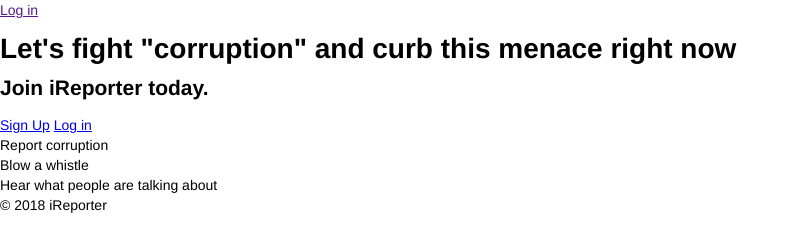
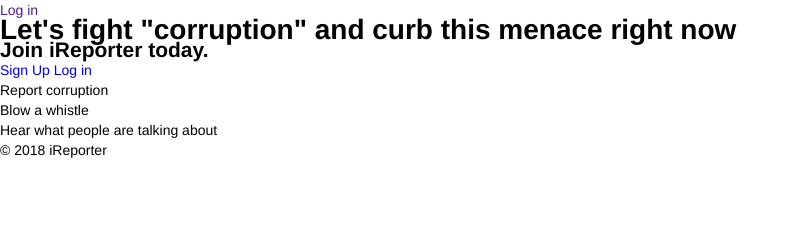
Before and after one commit to vincentiroleh/iReporter, a plain HTML site: page UI/index.html in a window 1280 px wide. Shown: the whole page, without its empty margins (0-800 px from the left). Drawn offline with Linux system fonts and the light colour scheme.

Commit message:
Created all necessary styling css files for the project

```diff
--- /dev/null
+++ b/UI/css/reset.css
@@ -0,0 +1,4 @@
+/* my personal css reset  */
+*{
+    padding: 0; margin: 0;
+}
--- a/UI/css/styles.css
+++ b/UI/css/styles.css
@@ -1,5 +1,16 @@
+@import 'reset.css';
+
+
 /* general styles */
 body{
     font-family: 'Helvetica Neue', Helvetica, Arial, sans-serif;
-    margin: 0; font-size: 14px; line-height: 20px; text-align: start; letter-spacing: normal;
+    margin: 0;
+    font-size: 14px;
+    line-height: 20px;
+    text-align: start;
+    letter-spacing: normal;
 }
+
+a{
+    text-decoration: none;
+}
```
Also changed, not shown: UI/css/buttons.css (added), UI/css/color.css (added), UI/css/footer.css (added), UI/css/login.css (added), UI/css/media.css (added), UI/css/signup.css (added).
